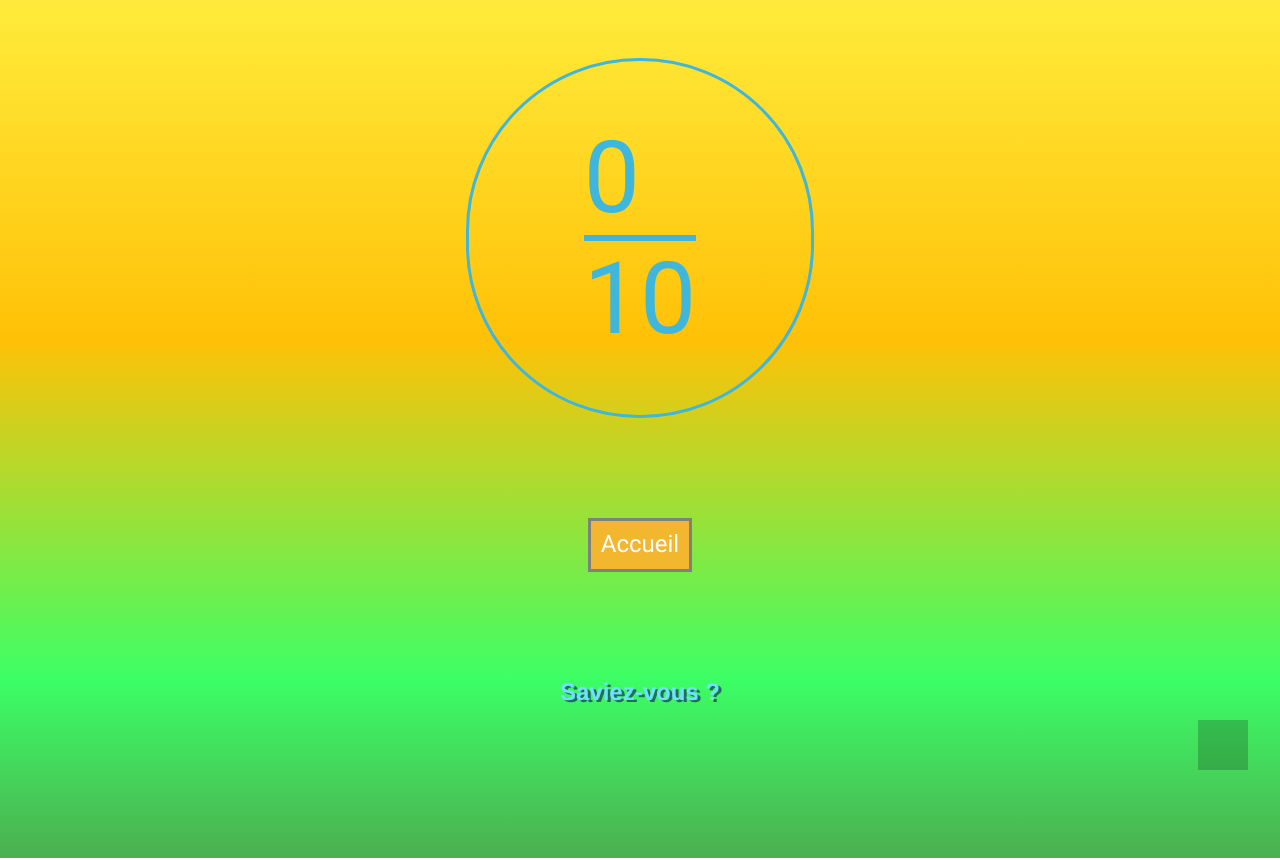
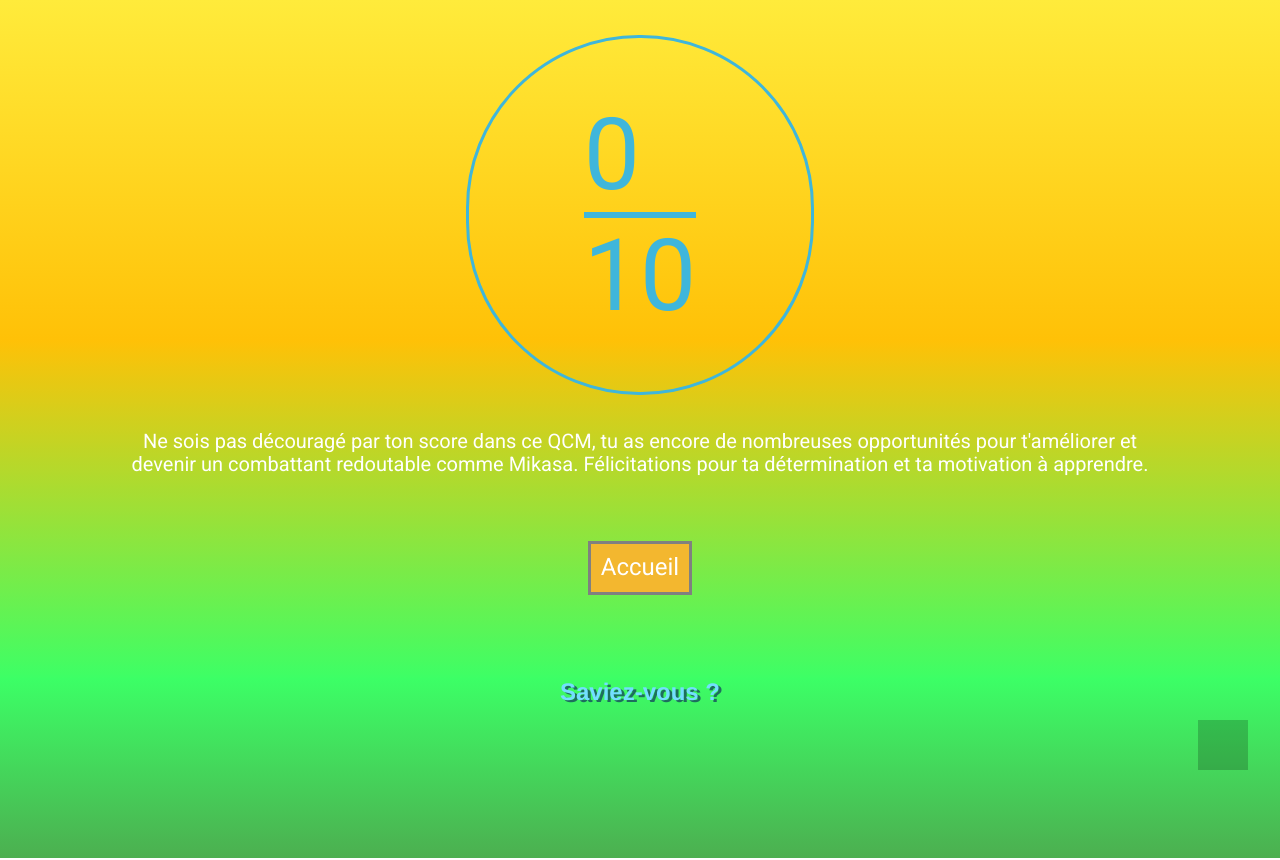
Before and after one commit to KeotiseuF/Test_Angular, an Angular app: page /accueil/three-dimensional/modelization/result in a window 1280 px wide. Built offline with nearby package versions, Linux system fonts and the light colour scheme; no server answers.

Commit message:
ajout des messages de fin

```diff
--- a/package.json
+++ b/package.json
@@ -25,7 +25,7 @@
   },
   "devDependencies": {
     "@angular-devkit/build-angular": "^15.0.1",
-    "@angular/cli": "~15.0.1",
+    "@angular/cli": "^15.0.4",
     "@angular/compiler-cli": "^15.0.0",
     "@types/jasmine": "~4.3.0",
     "angular-cli-ghpages": "^1.0.5",
--- a/src/app/result/result.component.html
+++ b/src/app/result/result.component.html
@@ -6,5 +6,6 @@
         <div id="stalk"></div>
         <p>10</p>
     </div>
+    <p [ngClass]="['message']">{{ message }}</p>
     <a id="input_home" routerLink="/accueil">Accueil</a>
 </main>
--- a/src/app/result/result.component.scss
+++ b/src/app/result/result.component.scss
@@ -23,9 +23,16 @@ main
         }
     }
 
+    .message
+    {
+        text-align: center;
+        margin-top: 35px;
+        font-size: 20px;
+    }
+
     a
     {
-        margin-top: 100px;
+        margin-top: 65px;
         border: solid gray;
         background: #f3b72f;
         padding: 10px;
--- a/src/app/result/result.component.ts
+++ b/src/app/result/result.component.ts
@@ -1,4 +1,4 @@
-import { Component } from '@angular/core';
+import { Component, OnInit } from '@angular/core';
 import { ModelizationQcm } from '../services/modelization-qcm.service';
 
 @Component({
@@ -6,8 +6,29 @@ import { ModelizationQcm } from '../services/modelization-qcm.service';
   templateUrl: './result.component.html',
   styleUrls: ['./result.component.scss']
 })
-export class ResultComponent {
+export class ResultComponent implements OnInit {
+  wrongResponses = this.modelizationQcm.wrongResponses;
+  message!: string;
+
   constructor(private modelizationQcm: ModelizationQcm){}
 
-  wrongResponses = this.modelizationQcm.wrongResponses;
+  ngOnInit(): void
+  {
+    if( this.wrongResponses >= 8 )
+    {
+      this.message = `Tu as été aussi perspicace qu'Eren lors de sa transformation en Titan dans ce QCM,
+      et cela a payé ! Félicitations pour ton excellent score.`
+    }
+    else if( this.wrongResponses >= 5 )
+    {
+      this.message = `Tu as presque été aussi précis mais autant déterminé qu'un membre de l'escouade d'exploration dans ce QCM,
+      continue comme cela! Félicitations pour ton score.`
+    }
+    else
+    {
+      this.message = `Ne sois pas découragé par ton score dans ce QCM, tu as encore de nombreuses opportunités pour t'améliorer et
+      devenir un combattant redoutable comme Mikasa.
+      Félicitations pour ta détermination et ta motivation à apprendre.`
+    }
+  }
 }
```
Also changed, not shown: 1 other file (tests, documents, lock files or other folders).
